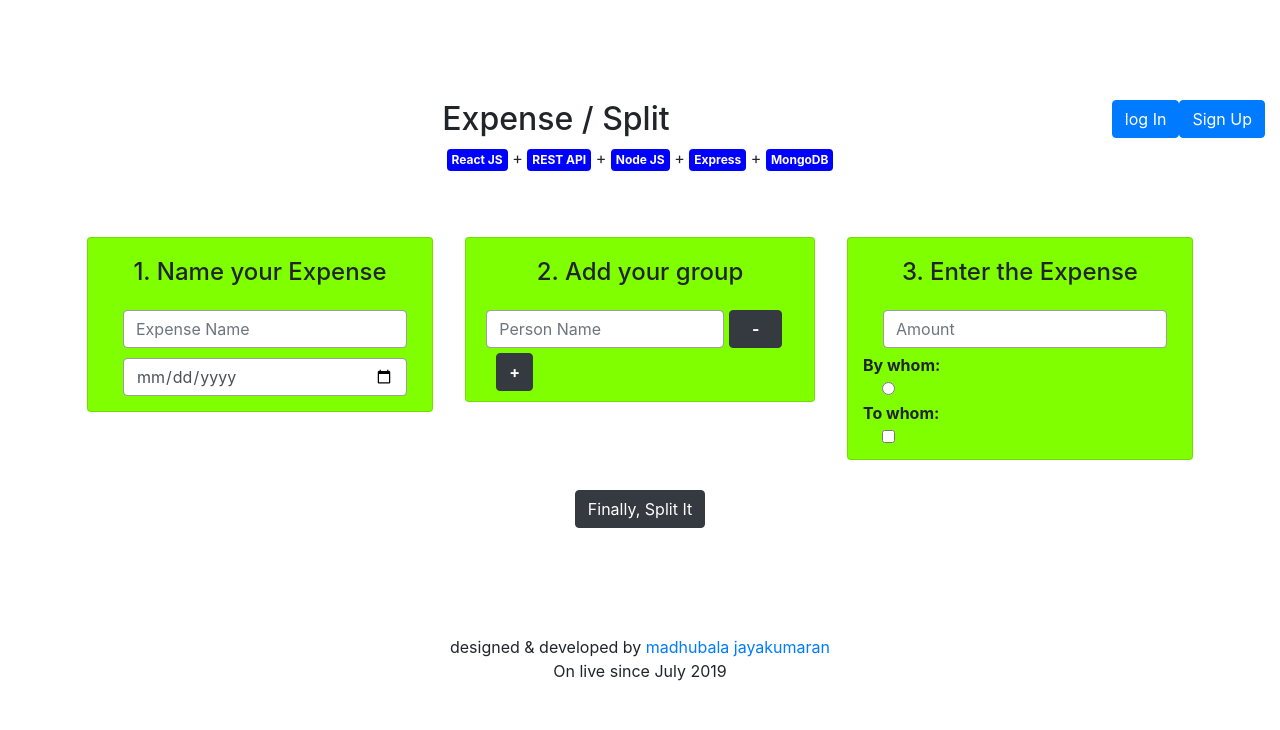
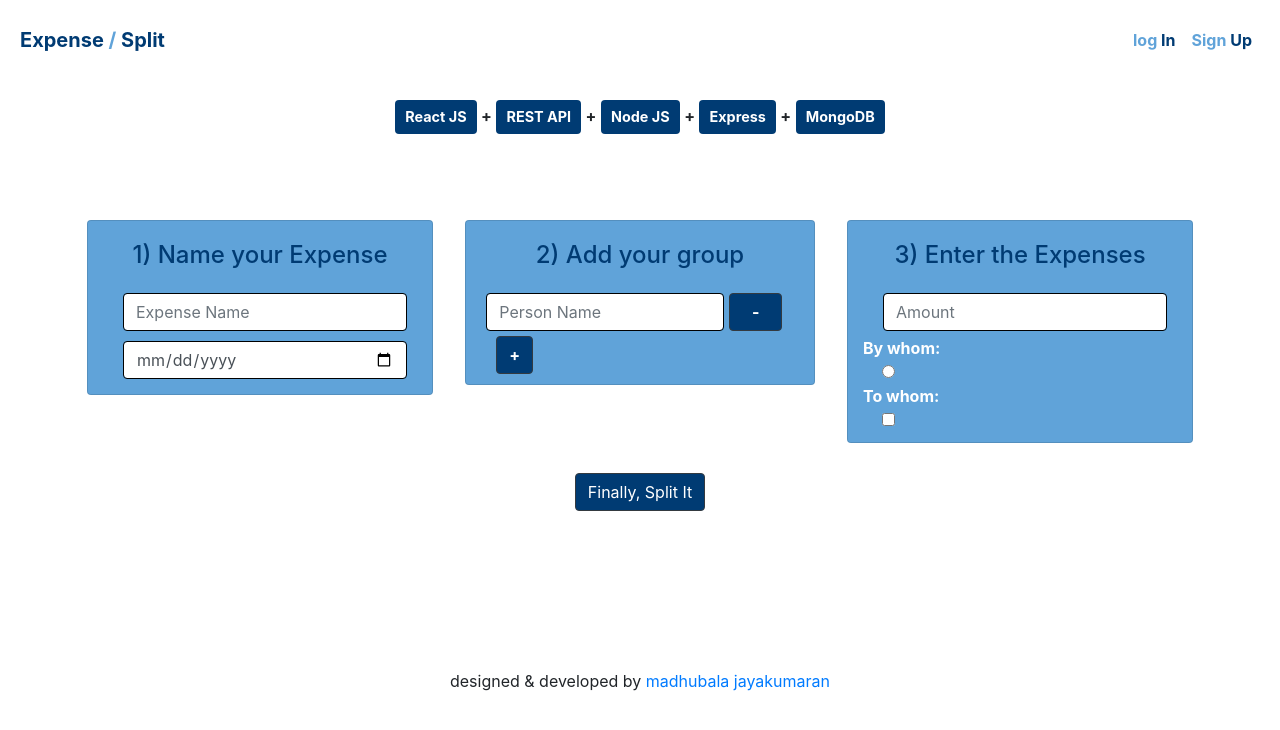
Before and after one commit to Madhubalajb/Expense-Split, a React (Create React App) app: page / in a window 1280 px wide. Shown: the top 730 px of the page. Built offline with nearby package versions, Linux system fonts and the light colour scheme.

Commit message:
Redesign

```diff
--- a/public/index.html
+++ b/public/index.html
@@ -8,7 +8,7 @@
     <link rel="manifest" href="%PUBLIC_URL%/manifest.json" />
     <title>Expense Split</title>
   </head>
-  <body>
+  <body class="body">
     <noscript>You need to enable JavaScript to run this app.</noscript>
     <div id="root"></div>
   </body>
--- a/src/App.js
+++ b/src/App.js
@@ -1,9 +1,9 @@
 import React, {useState} from 'react'
 import {Badge} from 'react-bootstrap'
+import Navigation from './components/Navigation'
 import ExpenseForm from './components/ExpenseForm'
 import DisplayExpense from './components/DisplayExpense'
 import ExpenseModal from './components/ExpenseModal'
-import UserService from './components/UserService'
 import expenseService from './services/expense-split'
 
 const App = () => {
@@ -70,21 +70,16 @@ const App = () => {
 
   return (
     <div>
-      <div className="login-btns">
-        <UserService />
-      </div>
-
+      <Navigation />
       <center>
-        <h2>Expense / Split</h2>
-        <p><Badge>React JS</Badge > + <Badge>REST API</Badge> + <Badge>Node JS</Badge> + <Badge>Express</Badge> + <Badge>MongoDB</Badge></p>
+        <p><Badge>React JS</Badge > <b>+</b> <Badge>REST API</Badge> <b>+</b> <Badge>Node JS</Badge> <b>+</b> <Badge>Express</Badge> <b>+</b> <Badge>MongoDB</Badge></p>
         <ExpenseForm ExpName={handleExpName} date={handleDate} Amount={handleAmount} Member={handleMember} addExpense={addExpense} addMember={addMember}
             rmMember={removeMember} members={members} expenseName={expName} dateValue={date} amount={amt} radio={handleRadio} checkbox={handleCheckbox}/>
         <DisplayExpense />
         <ExpenseModal dummy={expenses[0]} />
-        <p className="bottom">
+        <footer className="bottom">
           designed & developed by <a href="https://madhubalajb.github.io/" rel="noopener noreferrer" target="_blank">madhubala jayakumaran</a> <br/>
-          On live since July 2019
-        </p>
+        </footer>
       </center>
     </div>
   )
--- a/src/components/ExpenseForm.js
+++ b/src/components/ExpenseForm.js
@@ -8,7 +8,7 @@ const ExpenseForm = (props) => {
             <Row>
                 <Col>
                     <Card>
-                        <h4>1. Name your Expense</h4>
+                        <h4>1) Name your Expense</h4>
                         <Form.Control onChange={props.ExpName} value={props.expenseName || ""} placeholder="Expense Name" required/>
                         <Form.Control onChange={props.date} value={props.dateValue} type="date" placeholder="Date" required/>
                     </Card>
@@ -16,7 +16,7 @@ const ExpenseForm = (props) => {
 
                 <Col>
                     <Card>
-                        <h4>2. Add your group</h4>
+                        <h4>2) Add your group</h4>
                         {
                             props.members.map((member,index) => {
                                 return (
@@ -27,13 +27,13 @@ const ExpenseForm = (props) => {
                                 )
                             })
                         }
-                        <Button variant="dark" title="add member" onClick={(event) => props.addMember(event)}><b>+</b></Button>
+                        <Button className="addBtn" variant="dark" title="add member" onClick={(event) => props.addMember(event)}><b>+</b></Button>
                     </Card>
                 </Col>
 
                 <Col>
                     <Card>
-                        <h4>3. Enter the Expense</h4>
+                        <h4>3) Enter the Expenses</h4>
                         <Form.Control onChange={props.Amount} value={props.amount || ""} placeholder="Amount" required/>
                         <Row><b>By whom:</b></Row>
                         <Row>
--- /dev/null
+++ b/src/components/Navigation.js
@@ -0,0 +1,21 @@
+import React from 'react'
+import { Navbar, Nav } from 'react-bootstrap'
+import UserService from './UserService'
+
+const Navigation = () => {
+    return (
+        <Navbar collapseOnSelect expand="sm" className="fixed-top">
+            <Navbar.Brand href="/">
+                <b>Expense <span className="slash">/</span> Split</b>
+            </Navbar.Brand>
+            <Navbar.Toggle aria-controls="responsive-navbar-nav" />
+            <Navbar.Collapse id="responsive-navbar-nav">
+                <Nav className="ml-auto">
+                    <UserService />
+                </Nav>
+            </Navbar.Collapse>
+        </Navbar>
+    )
+}
+
+export default Navigation
--- a/src/components/UserService.js
+++ b/src/components/UserService.js
@@ -1,5 +1,5 @@
 import React, {useState} from 'react'
-import {Button} from 'react-bootstrap'
+import {Nav} from 'react-bootstrap'
 import LoginModal from './Login'
 import SignupModal from './Signup'
 import loginService from '../services/login'
@@ -60,10 +60,10 @@ const UserService = () => {
 
     return (
         <div>
-            <Button onClick={handleLoginModal}>log In</Button>
+            <Nav.Link onClick={handleLoginModal}><b>log <span className="foo">In</span></b></Nav.Link>
             <LoginModal show={loginModal} Close={handleLoginNoModal} username={handleUsername} pwd={handlePassword} login={handleLogin}/>
 
-            <Button onClick={handleSignupModal}>Sign Up</Button>
+            <Nav.Link onClick={handleSignupModal}><b>Sign <span className="foo">Up</span></b></Nav.Link>
             <SignupModal show={signupModal} Close={handleSignupNoModal} name={handleName} username={handleUsername} pwd={handlePassword} signup={handleSignup}/>
         </div>
     )
--- a/src/index.scss
+++ b/src/index.scss
@@ -1,42 +1,68 @@
+$Blue-Grotto: #60A3D9;
+$Navy-Blue: #003B73;
 body {
     padding-top: 100px;
-    background-color: aliceblue;
-    .login-btns {
-        float: right;
-        padding-right: 15px;
+    .navbar {
+        padding: 20px;
+    }
+    .navbar-light {
+        .navbar-brand {
+            color: $Navy-Blue;
+            .slash {
+                color: $Blue-Grotto;
+            }
+        }
+        .navbar-nav {
+            .nav-link {
+                display: inline;
+                cursor: pointer;
+                color: $Blue-Grotto;
+                .foo {
+                    color: $Navy-Blue;
+                }
+            }
+        }
     }
     .btn {
         width: fit-content;
     }
     .badge {
-        padding: 5px;
-        background-color: blue;
+        padding: 10px;
+        background-color: $Navy-Blue;
+        font-size: 0.9rem;
         color: white;
     }
     .split {
-        padding-top: 50px;
+        padding-top: 70px;
         .card {
-            background-color: #7fff00;
+            background-color: $Blue-Grotto;
             padding: 10px 30px;
             width: fit-content;
+            color: white;
             h4 {
                 padding: 10px;
+                color: $Navy-Blue;
             }
             .form-control {
-                border-color: #9E9E9E;
+                border-color: black;
                 margin: 5px;
             }
             .minusBtn {
                 height: fit-content;
                 margin-top: 5px;
+                background-color: $Navy-Blue;
+            }
+            .addBtn {
+                background-color: $Navy-Blue;
             }
         }
         .split_btn {
             margin: 30px;
+            background-color: $Navy-Blue;
         }
     }
     .bottom {
-        padding-top: 6%;
+        padding-top: 10%;
         vertical-align: text-bottom;
     }
 }
```
